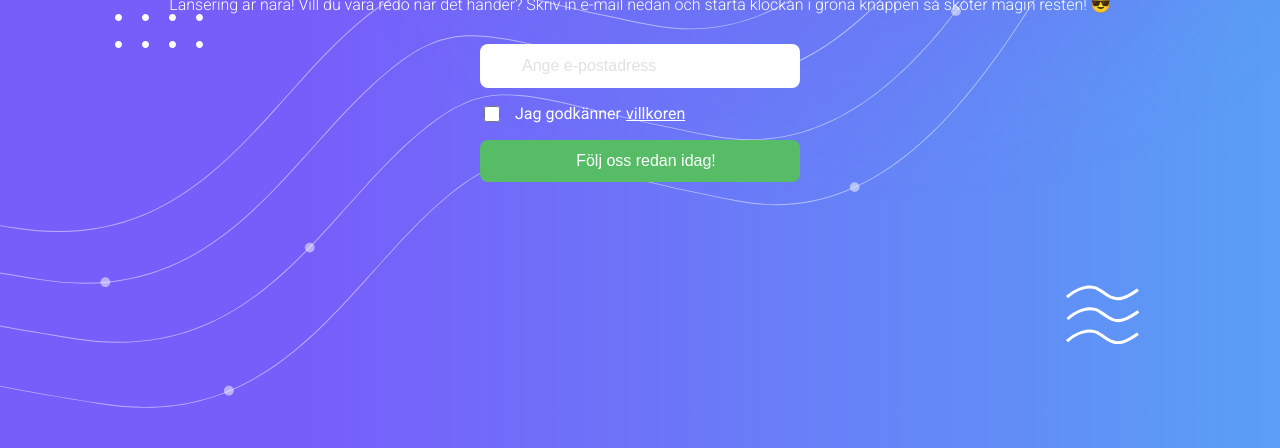
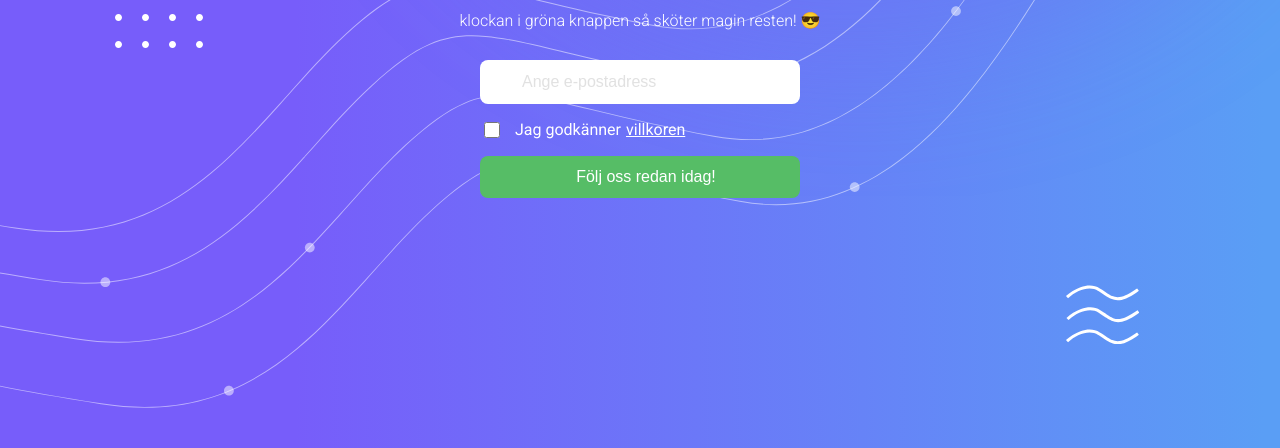
Before and after one commit to Jobber-project/coming-soon, a Gatsby site: page /earlybird in a window 1280 px wide. Shown: the part 352-800 px from the top of the page. Built offline with nearby package versions, Linux system fonts and the light colour scheme; Gatsby itself is replaced by a stand-in of ours.

Commit message:
Justified punchline

```diff
--- a/src/components/Punchline.js
+++ b/src/components/Punchline.js
@@ -52,6 +52,9 @@ const PunchlineWrapper = styled.div`
   justify-content: center;
 
   max-width: 80%;
+  @media ${device.laptop} {
+    max-width: 600px;
+  }
 `
 
 const Title = styled.h1`
@@ -67,7 +70,7 @@ const Title = styled.h1`
 `
 
 const Header = styled.h3`
-  font-weight: bold;
+  font-weight: 700;
   font-size: 2.5rem;
   text-align: center;
   letter-spacing: 0.12em;
```
